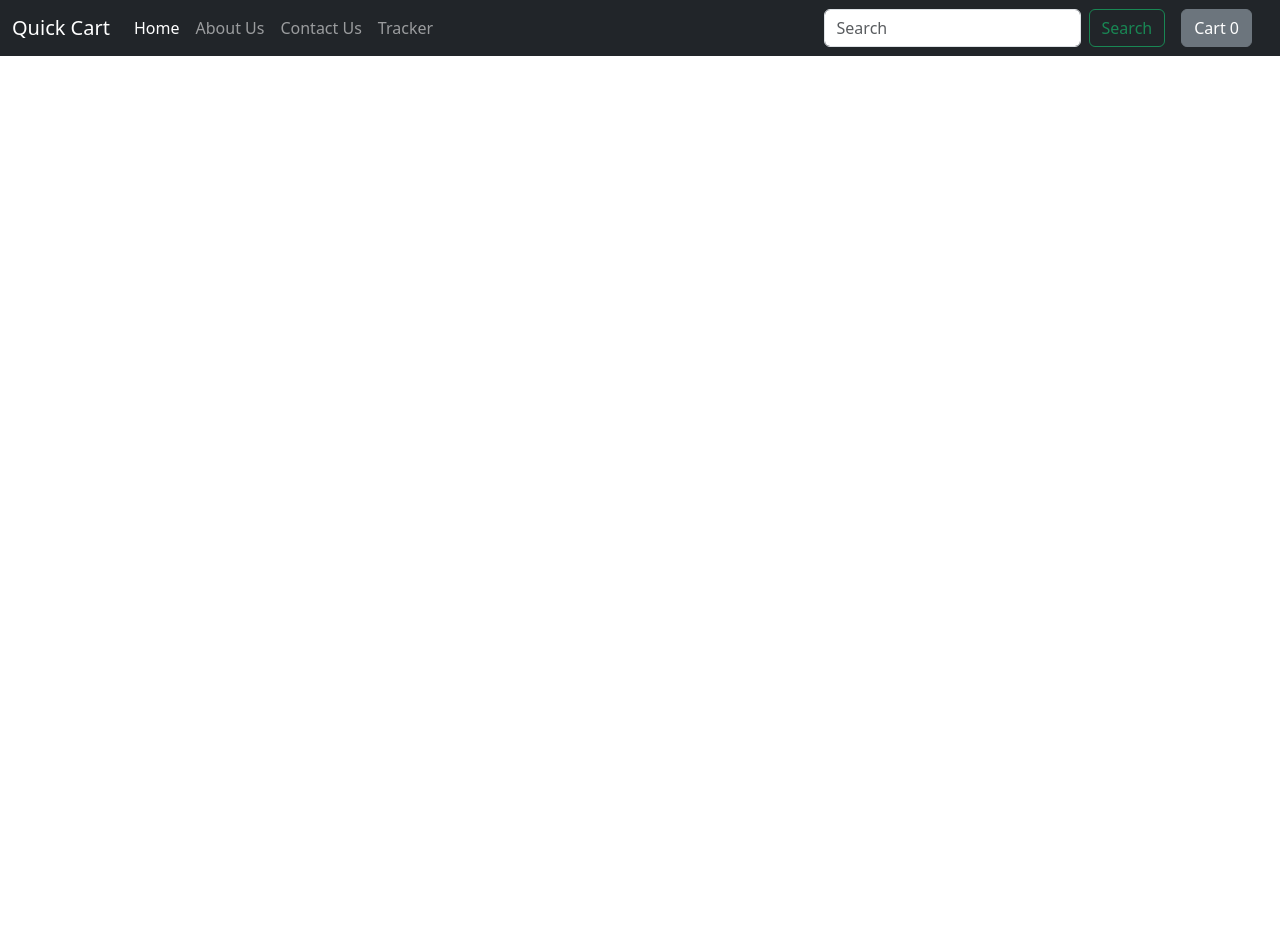
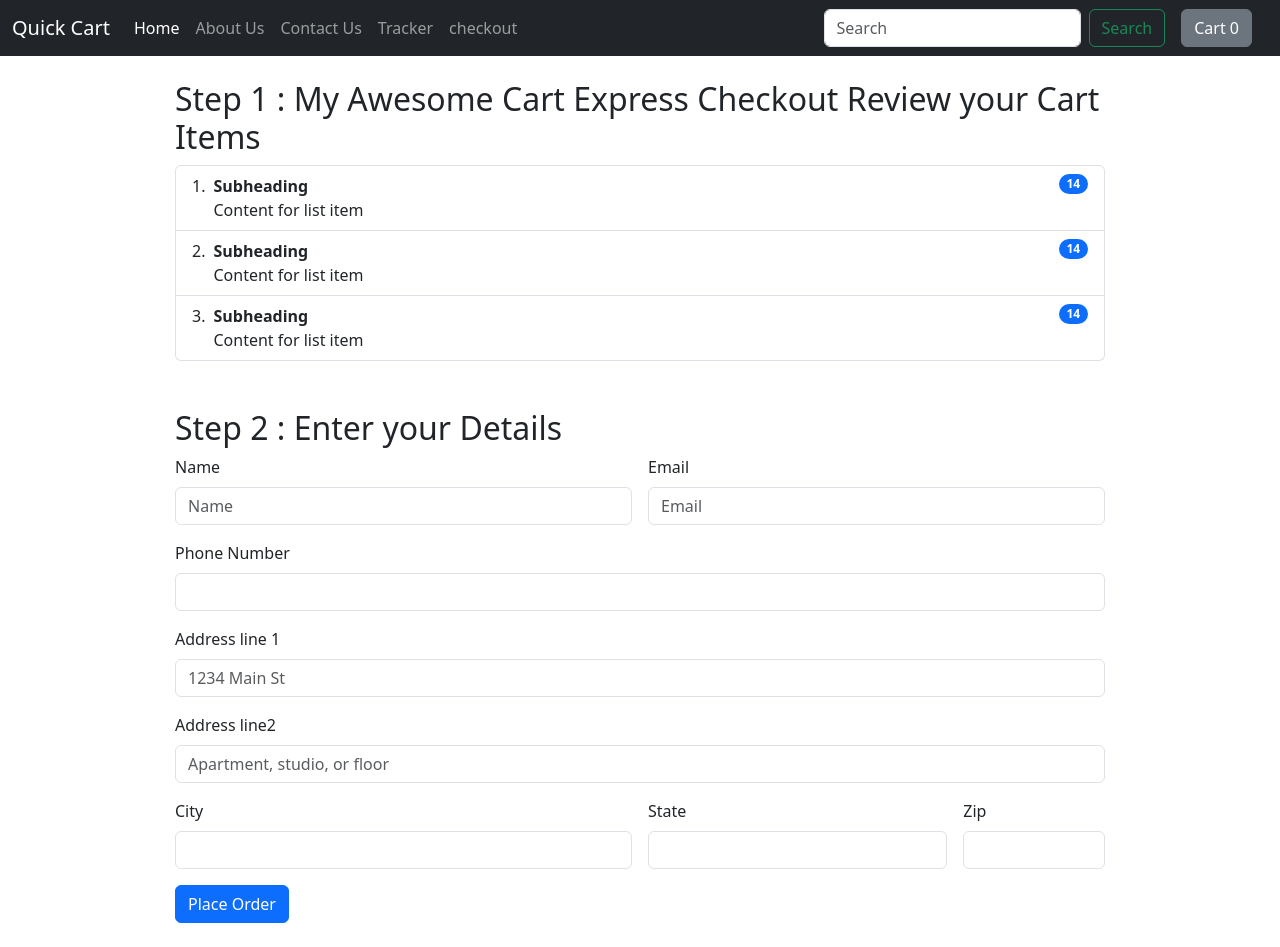
Before and after one commit to venuchilukala/QuickCart, a Django app: page /shop/checkout/ in a window 1280 px wide. Before the commit the page ends 56 px from the top, so only its background shows below. Run offline with Django 5.2, Linux system fonts and the light colour scheme.

Commit message:
fetched cart products from all products

```diff
--- a/shop/templates/shop/basic.html
+++ b/shop/templates/shop/basic.html
@@ -15,7 +15,8 @@
 </head>
 
 <body>
-  <nav class="navbar navbar-expand-lg navbar-dark bg-dark fixed-top">
+  <nav class="navbar navbar-expand-lg navbar-dark bg-dark">
+    <!-- fixed-top -->
     <div class="container-fluid">
       <a class="navbar-brand" href="#">Quick Cart</a>
       <button class="navbar-toggler" type="button" data-bs-toggle="collapse" data-bs-target="#navbarSupportedContent"
@@ -36,14 +37,20 @@
           <li class="nav-item">
             <a class="nav-link" href="/shop/tracker">Tracker</a>
           </li>
+          <li class="nav-item">
+            <a class="nav-link" href="/shop/checkout">checkout</a>
+          </li>
         </ul>
         <form class="d-flex" role="search">
           <input class="form-control me-2" type="search" placeholder="Search" aria-label="Search">
           <button class="btn btn-outline-success" type="submit">Search</button>
         </form>
-        <button id="popcart" type="button" class="btn btn-secondary mx-3" data-bs-container="body" data-bs-toggle="popover" data-bs-placement="bottom" data-bs-content="Bottom popover">
+        <a href="/shop/cart">
+          <button id="popcart" type="button" class="btn btn-secondary mx-3" data-bs-container="body"
+            data-bs-toggle="popover" data-bs-placement="bottom" data-bs-content="Bottom popover">
             Cart <span id="cart">0</span>
           </button>
+        </a>
       </div>
     </div>
   </nav>
--- a/shop/templates/shop/checkout.html
+++ b/shop/templates/shop/checkout.html
@@ -1,5 +1,81 @@
 {% extends 'shop/basic.html'%}
 
-{% block title %} Checkout {% endblock %}
+{% block title %} Checkout - My Awesome Cart {% endblock %}
 
-{% block body %} checkout {% endblock %}
+{% block body %}
+<div class="container d-flex align-items-center flex-column">
+    <div class="col-md-10 m-4">
+        <h2>Step 1 : My Awesome Cart Express Checkout Review your Cart Items</h2>
+        <div class="items">
+            <ol class="list-group list-group-numbered">
+                <li class="list-group-item d-flex justify-content-between align-items-start">
+                    <div class="ms-2 me-auto">
+                        <div class="fw-bold">Subheading</div>
+                        Content for list item
+                    </div>
+                    <span class="badge text-bg-primary rounded-pill">14</span>
+                </li>
+                <li class="list-group-item d-flex justify-content-between align-items-start">
+                    <div class="ms-2 me-auto">
+                        <div class="fw-bold">Subheading</div>
+                        Content for list item
+                    </div>
+                    <span class="badge text-bg-primary rounded-pill">14</span>
+                </li>
+                <li class="list-group-item d-flex justify-content-between align-items-start">
+                    <div class="ms-2 me-auto">
+                        <div class="fw-bold">Subheading</div>
+                        Content for list item
+                    </div>
+                    <span class="badge text-bg-primary rounded-pill">14</span>
+                </li>
+            </ol>
+        </div>
+    </div>
+
+
+    <div class="col-md-10 m-4">
+        <h2>Step 2 : Enter your Details</h2>
+        <form class="row g-3">
+            <div class="col-md-6">
+                <label for="inputName" class="form-label">Name</label>
+                <input type="name" class="form-control" id="inputName" placeholder="Name">
+            </div>
+            <div class="col-md-6">
+                <label for="inputEmail4" class="form-label">Email</label>
+                <input type="email" class="form-control" id="inputEmail4" placeholder="Email">
+            </div>
+            <div class="col-12">
+                <label for="inputPhone" class="form-label">Phone Number</label>
+                <input type="tel" class="form-control" id="inputPhone">
+            </div>
+            <div class="col-12">
+                <label for="inputAddress" class="form-label">Address line 1</label>
+                <input type="text" class="form-control" id="inputAddress" placeholder="1234 Main St">
+            </div>
+            <div class="col-12">
+                <label for="inputAddress2" class="form-label">Address line2</label>
+                <input type="text" class="form-control" id="inputAddress2" placeholder="Apartment, studio, or floor">
+            </div>
+            <div class="col-md-6">
+                <label for="inputCity" class="form-label">City</label>
+                <input type="text" class="form-control" id="inputCity">
+            </div>
+            <div class="col-md-4">
+                <label for="inputState" class="form-label">State</label>
+                <input type="text" class="form-control" id="inputState">
+            </div>
+            <div class="col-md-2">
+                <label for="inputZip" class="form-label">Zip</label>
+                <input type="text" class="form-control" id="inputZip">
+            </div>
+
+            <div class="col-12">
+                <button type="submit" class="btn btn-primary">Place Order</button>
+            </div>
+        </form>
+    </div>
+</div>
+
+
+{% endblock %}
--- a/shop/urls.py
+++ b/shop/urls.py
@@ -8,5 +8,6 @@ urlpatterns = [
     path('tracker/', views.tracker, name='TrackingStatus'),
     path('search/', views.search, name='Search'),
     path('products/<int:myid>', views.productView, name='ProductView'),
+    path('cart/', views.cart, name='Cart'),
     path('checkout/', views.checkout, name='Checkout'),
 ]
--- a/shop/views.py
+++ b/shop/views.py
@@ -62,5 +62,10 @@ def productView(request, myid):
 
     return render(request, 'shop/productView.html', {'product' : product[0]})
 
+def cart(request):
+    products = Product.objects.all()
+    params = {'products' : products,}
+    return render(request, 'shop/cart.html', params)
+
 def checkout(request):
     return render(request, 'shop/checkout.html')
```
Also changed, not shown: shop/templates/shop/cart.html (added, +97 -0 lines). Lines whose indentation alone changed are shown as unchanged.
